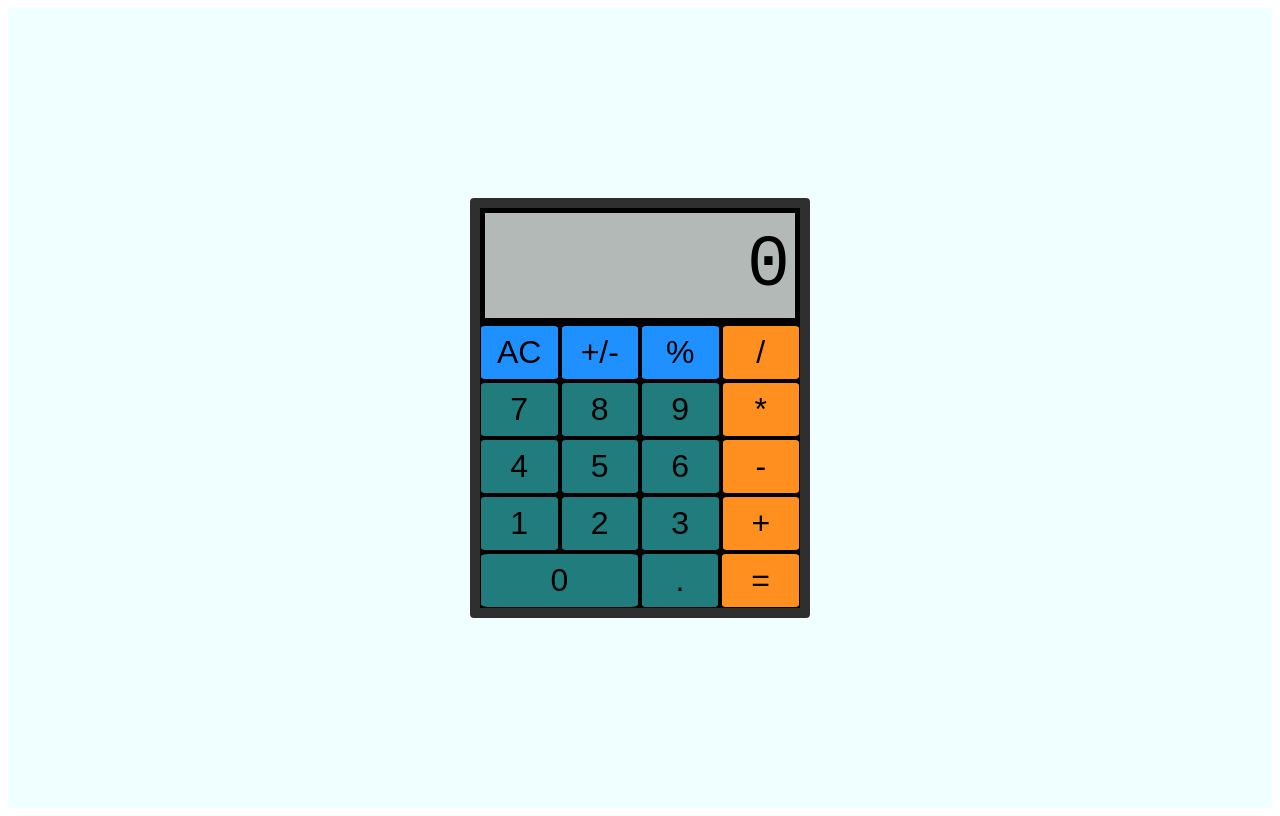
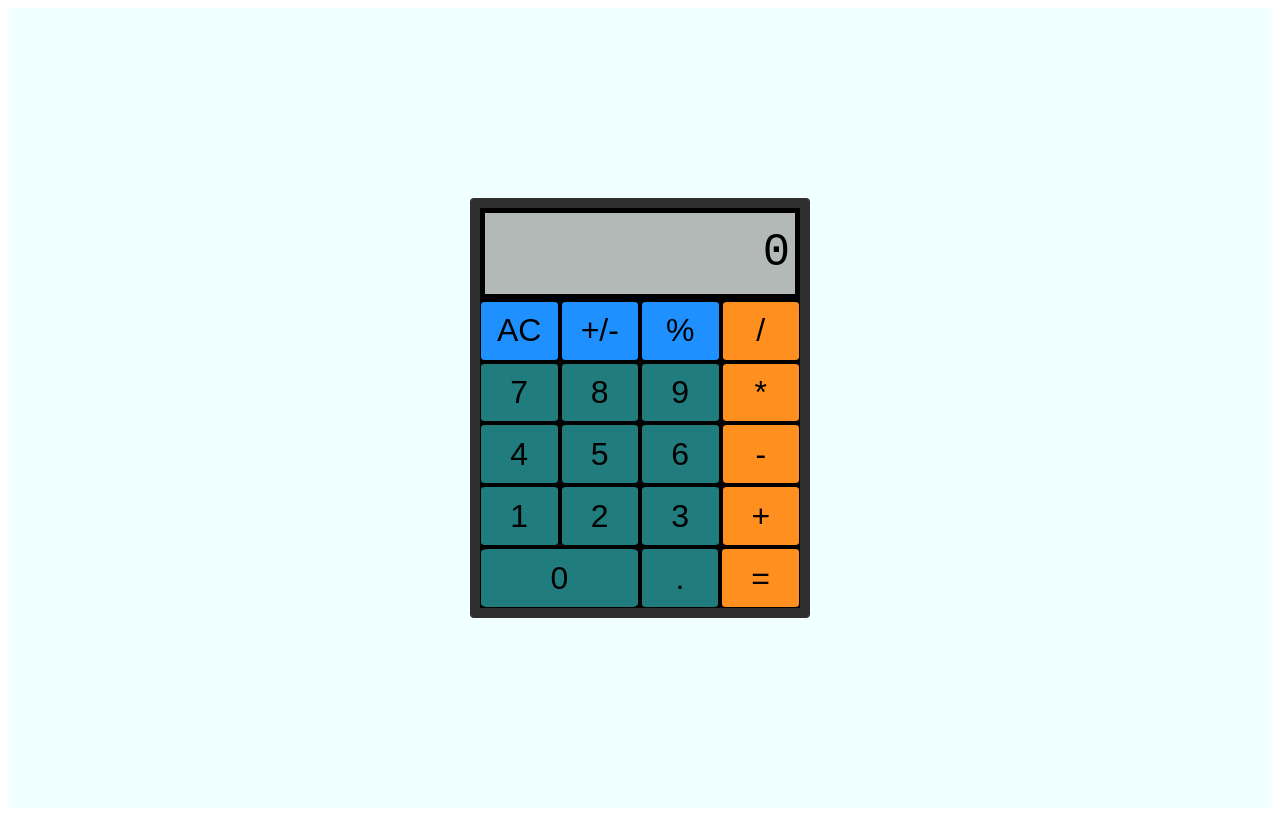
Before and after one commit to mankurtas/Calculator_Odin, a plain HTML site: page index.html in a window 1280 px wide. Drawn offline with Linux system fonts and the light colour scheme.

Commit message:
Final version

```diff
--- a/index.html
+++ b/index.html
@@ -12,7 +12,7 @@
             <div id="display"></div>
             <button type="button" class="clear" value="clear">AC</button>
             <button type="button" class="sign" value="sign">+/-</button>
-            <button type="button" class="percent" value="percent">%</button>
+            <button type="button" id="percent" class="operator" value="%">%</button>
 
             <button type="button" class="operator" value="/">/</button>
 
--- a/script.js
+++ b/script.js
@@ -122,7 +122,7 @@ operands.forEach(element => {
 
 function setFirstNumber(event){
 
-   if(firstNumber.length >5){
+   if(firstNumber.length >8){
         firstNumber = firstNumber
    } else if (firstNumber[0] == 0 && firstNumber.length == 1){
     firstNumber.fill(event.target.value)
@@ -139,7 +139,7 @@ function setSecondNumber(event){
 
     secondNumberisSet = true;
 
-    if(secondNumber.length >5){
+    if(secondNumber.length >8){
          secondNumber = secondNumber
     } else if (secondNumber[0] == 0 && secondNumber.length == 1){
      secondNumber.fill(event.target.value)
@@ -188,6 +188,11 @@ function calculate () {
                  oper === '/' ? num1 / num2 :
                  oper === '%' ? num1 % num2 :
                  'Invalid operator';
+
+    // result = Number(result).toPrecision(5)
+
+
+    // result = Number(result).toExponential(3)
 
     result = result.toString();
     firstNumber = result.split('')
@@ -256,3 +261,9 @@ function displayOutput (){
 }
 
 displayOutput()
+
+//Viskas veikia
+//Kiti darba
+//1. +/- veikimas kai First number tampa rezult, ai gal nereikia
+//2. Procentu veikimas
+//3. Limituoti Atsakymo ilgi
--- a/style.css
+++ b/style.css
@@ -44,7 +44,7 @@ button {
 #display {
     background-color: #b2b9b7;
     padding: 5px;
-    font-size: 5.5em;
+    font-size: 3.5em;
     margin: 5px;
     flex: 1 1 100%;
     display: flex;
@@ -53,7 +53,7 @@ button {
     justify-content: space-around;
 }
 
-.clear, .sign, .percent {
+.clear, .sign, #percent {
     background-color: dodgerblue;
 }
 
```
